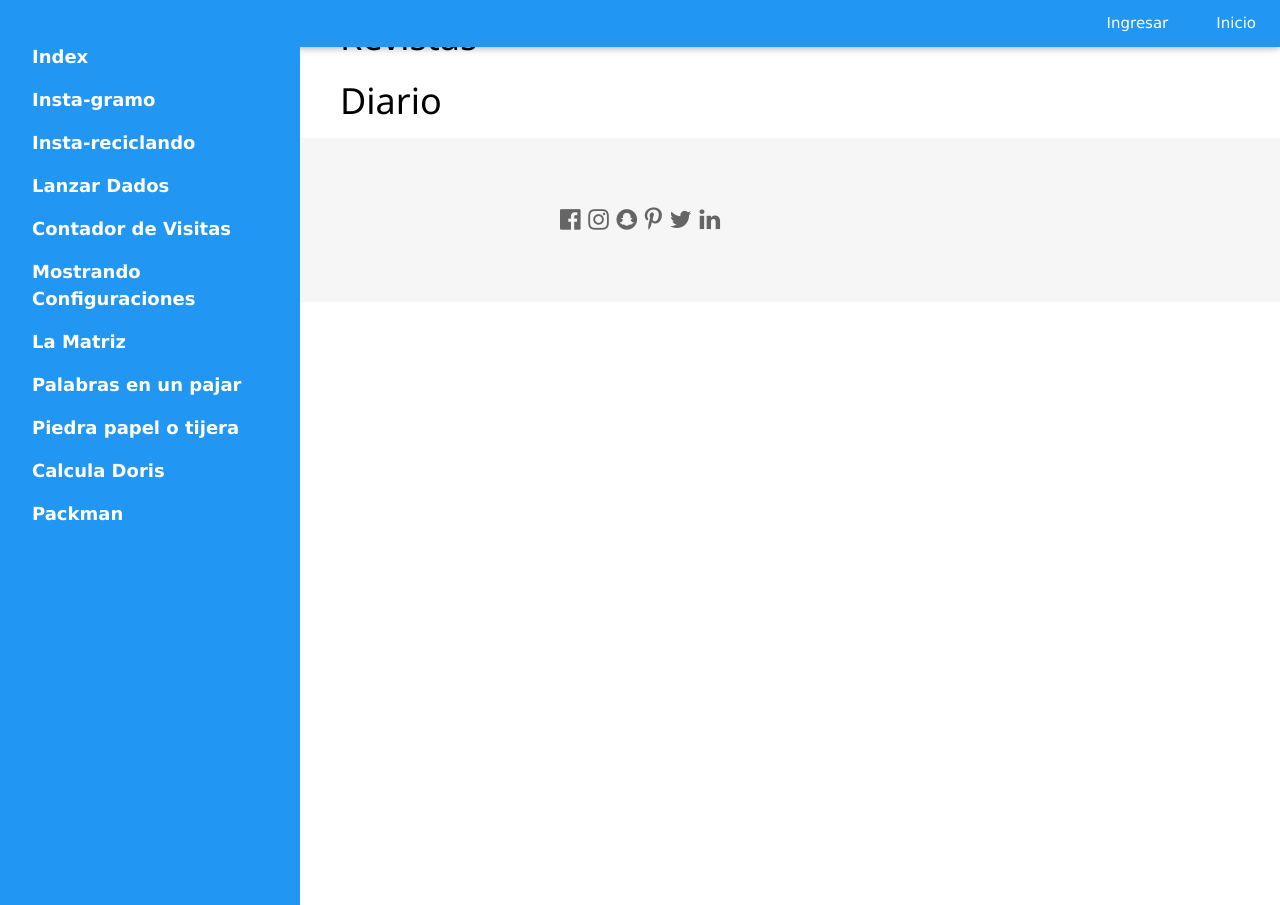
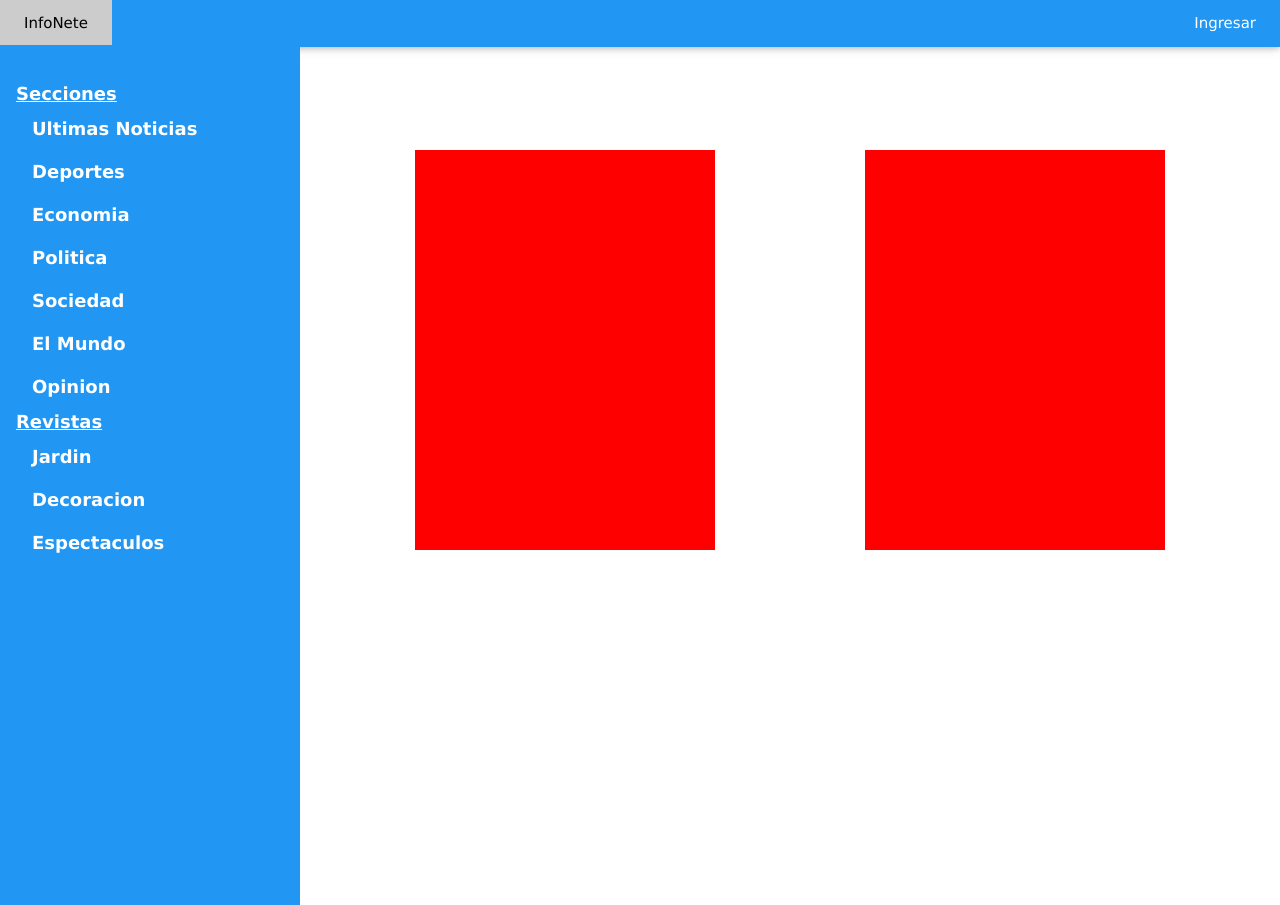
Before and after one commit to herreraluis93/TrabajoPracticoWeb2, a PHP site: page /TrabajoPracticoWeb2/ in a window 1280 px wide. Run offline with PHP 8.4, Linux system fonts and the light colour scheme.

Commit message:
Agregado de pagina revistas y diarios

```diff
--- a/controller/usuarioController.php
+++ b/controller/usuarioController.php
@@ -80,5 +80,13 @@
             Utils::borrarSesion('usuario');
             header("Location:".base_url);
         }
+
+        public function revistas(){
+            include_once("view/revistasView.php");
+        }
+
+        public function diarios(){
+            include_once("view/diariosView.php");
+        }
     }
 ?>
--- a/view/css/estilos.css
+++ b/view/css/estilos.css
@@ -12,9 +12,23 @@
 }
 
 .revistas{
-
+    background-color: red;
+    width: 300px;
+    height: 400px;
 }
 
+.diario{
+    background-color: red;
+    width: 300px;
+    height: 400px;
+}
 .w3-bar .w3-bar-item{
     float: right;
 }
+
+.contenedor{
+    height: 600px;
+    display: flex;
+    justify-content: space-around;
+    align-items: center;
+}
--- /dev/null
+++ b/view/diariosView.php
@@ -0,0 +1 @@
+DIARIOS
--- a/view/indexView.php
+++ b/view/indexView.php
@@ -1,6 +1,10 @@
-    <div class="revistas">
-        <h1>Revistas</h1>
+<div class="contenedor">
+<a href="<?=base_url?>usuario/revistas">
+<div class="revistas">
     </div>
+</a>
+<a href="<?=base_url?>usuario/diarios">
     <div class="diario">
-        <h1>Diario</h1>
     </div>
+    </a>
+</div>
--- a/view/partial/footer.php
+++ b/view/partial/footer.php
@@ -3,14 +3,14 @@
 </div>
 
 <!-- Footer -->
-<footer class="w3-container w3-padding-64 w3-center w3-opacity w3-light-grey w3-xlarge">
+<!-- <footer class="w3-container w3-padding-64 w3-center w3-opacity w3-light-grey w3-xlarge">
     <i class="fa fa-facebook-official w3-hover-opacity"></i>
     <i class="fa fa-instagram w3-hover-opacity"></i>
     <i class="fa fa-snapchat w3-hover-opacity"></i>
     <i class="fa fa-pinterest-p w3-hover-opacity"></i>
     <i class="fa fa-twitter w3-hover-opacity"></i>
     <i class="fa fa-linkedin w3-hover-opacity"></i>
-</footer>
+</footer> -->
 
 </body>
 </html>
--- a/view/partial/header.php
+++ b/view/partial/header.php
@@ -44,27 +44,28 @@
     <div class="w3-top">
         <div class="w3-bar w3-blue w3-card" style="z-index:5;">
             <a class="w3-bar-item w3-button w3-padding-large w3-hide-medium w3-hide-large w3-right" href="javascript:void(0)" onclick="myFunction()" title="Toggle Navigation Menu"><i class="fa fa-bars"></i></a>
-            <a href="<?=base_url?>usuario/index" class="w3-bar-item w3-button w3-padding-large">Inicio</a>
+            <a href="<?=base_url?>usuario/index" class="w3-bar-item w3-button w3-padding-large" style="float:left;">InfoNete</a>
             <a href="<?=base_url?>usuario/login" class="w3-bar-item w3-button w3-padding-large w3-hide-small">Ingresar</a>
         </div>
-        <nav class="w3-sidebar w3-blue w3-collapse w3-top w3-large w3-padding" style="z-index:0;width:300px;font-weight:bold;" id="mySidebar"><br>
+        <nav class="w3-sidebar w3-blue w3-collapse w3-top w3-large w3-padding" style="z-index:0;width:300px;font-weight:bold;margin-top:45px;" id="mySidebar"><br>
   <a href="javascript:void(0)" onclick="w3_close()" class="w3-button w3-hide-large w3-display-topleft" style="width:100%;font-size:22px">Close Menu</a>
   <div class="w3-bar-block">
-    <a href="index.php" onclick="w3_close()" class="w3-bar-item w3-button w3-hover-white">Index</a>
-    <a href="<?=base_url?>usuario/cambiar" onclick="w3_close()" class="w3-bar-item w3-button w3-hover-white">Insta-gramo</a>
-    <a href="<?=base_url?>usuario/cambiar" onclick="w3_close()" class="w3-bar-item w3-button w3-hover-white">Insta-reciclando</a>
-    <a href="<?=base_url?>usuario/cambiar" onclick="w3_close()" class="w3-bar-item w3-button w3-hover-white">Lanzar Dados</a>
-    <a href="<?=base_url?>usuario/cambiar" onclick="w3_close()" class="w3-bar-item w3-button w3-hover-white">Contador de Visitas</a>
-    <a href="<?=base_url?>usuario/cambiar" onclick="w3_close()" class="w3-bar-item w3-button w3-hover-white">Mostrando Configuraciones</a>
-    <a href="<?=base_url?>usuario/cambiar" onclick="w3_close()" class="w3-bar-item w3-button w3-hover-white">La Matriz</a>
-    <a href="<?=base_url?>usuario/cambiar" onclick="w3_close()" class="w3-bar-item w3-button w3-hover-white">Palabras en un pajar</a>
-    <a href="<?=base_url?>usuario/cambiar" onclick="w3_close()" class="w3-bar-item w3-button w3-hover-white">Piedra papel o tijera</a>
-    <a href="<?=base_url?>usuario/cambiar" onclick="w3_close()" class="w3-bar-item w3-button w3-hover-white">Calcula Doris</a>
-    <a href="<?=base_url?>usuario/cambiar" onclick="w3_close()" class="w3-bar-item w3-button w3-hover-white">Packman</a>
+    <u>Secciones</u>
+    <a href="<?=base_url?>usuario/cambiar" onclick="w3_close()" class="w3-bar-item w3-button w3-hover-white">Ultimas Noticias</a>
+    <a href="<?=base_url?>usuario/cambiar" onclick="w3_close()" class="w3-bar-item w3-button w3-hover-white">Deportes</a>
+    <a href="<?=base_url?>usuario/cambiar" onclick="w3_close()" class="w3-bar-item w3-button w3-hover-white">Economia</a>
+    <a href="<?=base_url?>usuario/cambiar" onclick="w3_close()" class="w3-bar-item w3-button w3-hover-white">Politica</a>
+    <a href="<?=base_url?>usuario/cambiar" onclick="w3_close()" class="w3-bar-item w3-button w3-hover-white">Sociedad</a>
+    <a href="<?=base_url?>usuario/cambiar" onclick="w3_close()" class="w3-bar-item w3-button w3-hover-white">El Mundo</a>
+    <a href="<?=base_url?>usuario/cambiar" onclick="w3_close()" class="w3-bar-item w3-button w3-hover-white">Opinion</a>
+    <u>Revistas</u>
+    <a href="<?=base_url?>usuario/cambiar" onclick="w3_close()" class="w3-bar-item w3-button w3-hover-white">Jardin</a>
+    <a href="<?=base_url?>usuario/cambiar" onclick="w3_close()" class="w3-bar-item w3-button w3-hover-white">Decoracion</a>
+    <a href="<?=base_url?>usuario/cambiar" onclick="w3_close()" class="w3-bar-item w3-button w3-hover-white">Espectaculos</a>
   </div>
 </nav>
     </div>
 
 <?php endif; ?>
 
-<div class="w3-main" style="margin-left:340px;margin-right:40px">
+<div class="w3-main" style="margin-left:340px;margin-right:40px;margin-top:50px">
--- /dev/null
+++ b/view/revistasView.php
@@ -0,0 +1 @@
+Revistas
```
